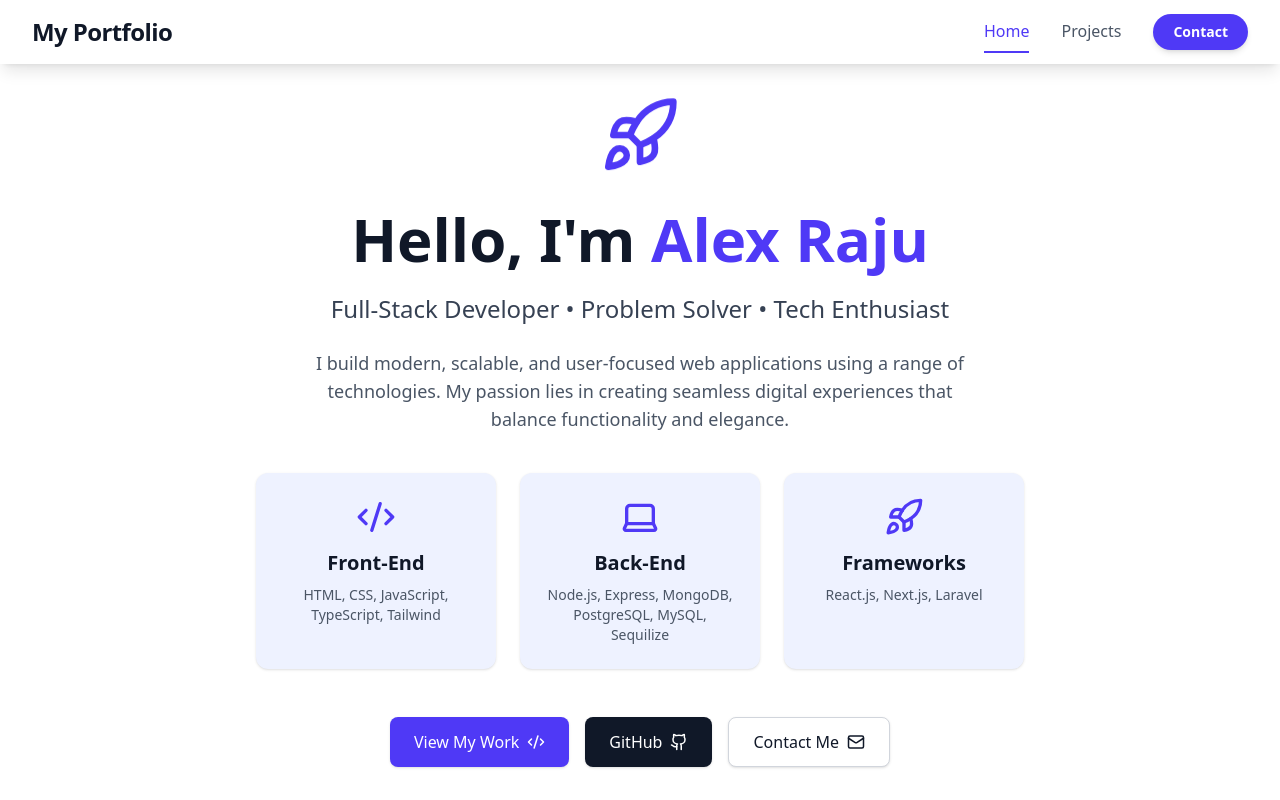
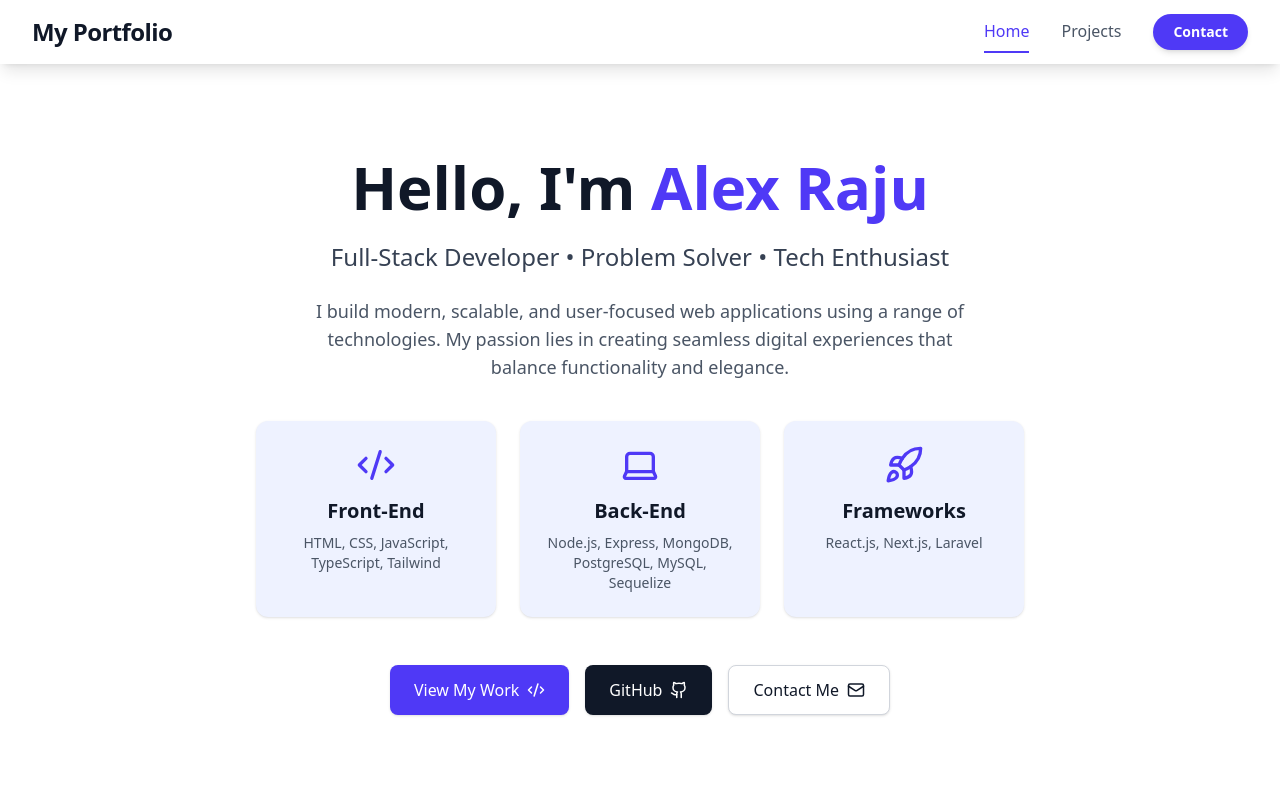
Before and after one commit to alexraju01/react-portfolio, a React (Vite) app: page / in a window 1280 px wide. Built offline with nearby package versions, Linux system fonts and the light colour scheme.

Commit message:
Added projects cards, made skill cards reusable

```diff
--- a/src/App.tsx
+++ b/src/App.tsx
@@ -3,6 +3,7 @@ import Header from "./components/Header";
 import "./App.css";
 import HomePage from "./pages/HomePage";
 import ProjectsPage from "./pages/ProjectsPage";
+import ProjectDetailPage from "./pages/ProjectDetailPage";
 
 function App() {
 	return (
@@ -11,6 +12,7 @@ function App() {
 			<Routes>
 				<Route path='/' element={<HomePage />} />
 				<Route path='/projects' element={<ProjectsPage />} />
+				<Route path='/projects/:id' element={<ProjectDetailPage />} />
 			</Routes>
 		</Router>
 	);
--- a/src/components/SkillCard.tsx
+++ b/src/components/SkillCard.tsx
@@ -1,6 +1,4 @@
-import { Code2, Icon, Laptop, Rocket } from "lucide-react";
-
-type IconName = "Code2" | "Laptop" | "Rocket";
+import { Code2, Laptop, Rocket } from "lucide-react";
 
 interface SkillCardProps {
 	iconName: IconName;
@@ -14,6 +12,8 @@ const iconMap = {
 	Rocket: Rocket,
 };
 
+export type IconName = keyof typeof iconMap;
+
 const SkillCard = ({ iconName, title, skills }: SkillCardProps) => {
 	const IconComponent = iconMap[iconName];
 	return (
--- /dev/null
+++ b/src/data/projects.ts
@@ -0,0 +1,51 @@
+export const projects = [
+	{
+		id: "portfolio",
+		title: "Portfolio Website",
+		description:
+			"A modern portfolio built using React and Tailwind CSS. Fully responsive with smooth animations.",
+		longDescription:
+			"This project showcases my personal brand and work. It includes an elegant homepage, projects section, and contact form. The website is built with React, Tailwind CSS, and optimized for both performance and accessibility.",
+		tags: ["React", "Tailwind", "JavaScript"],
+		features: [
+			"Fully responsive design",
+			"Modern animations",
+			"Fast load times",
+			"Component-based architecture",
+		],
+		image: "/projects/portfolio.png",
+		github: "https://github.com/your-link",
+		demo: "https://your-demo-link.com",
+	},
+
+	{
+		id: "task-manager",
+		title: "Task Manager App",
+		description: "A full-stack task manager with authentication and real-time features.",
+		longDescription:
+			"A productivity-focused application with JWT authentication, CRUD tasks, and real-time updates using sockets. Built with MERN stack.",
+		tags: ["Node.js", "MongoDB", "React", "Express"],
+		features: [
+			"User authentication",
+			"Create, edit, delete tasks",
+			"Real-time updates",
+			"Clean UI",
+		],
+		image: "/projects/taskapp.png",
+		github: "https://github.com/your-link",
+		demo: "https://your-demo-link.com",
+	},
+
+	{
+		id: "ecommerce",
+		title: "E-Commerce Store",
+		description: "A scalable online store with Stripe payments and product filtering.",
+		longDescription:
+			"This e-commerce store has a full checkout system with Stripe payments, product search, filtering, and admin panel.",
+		tags: ["Next.js", "Stripe", "Tailwind"],
+		features: ["Online payments", "Admin dashboard", "Product filtering", "Fast Next.js routing"],
+		image: "/projects/ecommerce.png",
+		github: "https://github.com/your-link",
+		demo: "https://your-demo-link.com",
+	},
+];
--- /dev/null
+++ b/src/data/skills.tsx
@@ -0,0 +1,25 @@
+import type { IconName } from "../components/SkillCard";
+
+type Skill = {
+	iconName: IconName;
+	title: string;
+	skills: string;
+};
+
+export const skills: Skill[] = [
+	{
+		iconName: "Code2",
+		title: "Front-End",
+		skills: "HTML, CSS, JavaScript, TypeScript, Tailwind",
+	},
+	{
+		iconName: "Laptop",
+		title: "Back-End",
+		skills: "Node.js, Express, MongoDB, PostgreSQL, MySQL, Sequelize",
+	},
+	{
+		iconName: "Rocket",
+		title: "Frameworks",
+		skills: "React.js, Next.js, Laravel",
+	},
+];
--- a/src/pages/HomePage.tsx
+++ b/src/pages/HomePage.tsx
@@ -1,10 +1,10 @@
-import { Code2, Github, Laptop, Mail, Rocket } from "lucide-react";
+import { Code2, Github, Mail } from "lucide-react";
+import { skills } from "../data/skills";
+import SkillCard from "../components/SkillCard";
 
 const HomePage = () => {
 	return (
-		<div className='min-h-[calc(100vh-64px)] flex flex-col items-center justify-center text-center p-8 bg-white'>
-			<Rocket className='text-indigo-600 w-20 h-20 mb-6 animate-bounce' />
-
+		<div className='min-h-[calc(100vh-64px)] flex  flex-col items-center justify-center text-center p-8 bg-white'>
 			<h1 className='text-5xl sm:text-6xl font-extrabold text-gray-900 leading-tight mb-4'>
 				Hello, I'm <span className='text-indigo-600'>Alex Raju</span>
 			</h1>
@@ -21,25 +21,14 @@ const HomePage = () => {
 
 			{/* Skills Section */}
 			<div className='grid grid-cols-1 sm:grid-cols-3 gap-6 mb-12 w-full max-w-3xl'>
-				<div className='p-6 rounded-xl bg-indigo-50 hover:bg-indigo-100 transition shadow'>
-					<Code2 className='w-10 h-10 text-indigo-600 mb-3 mx-auto' />
-					<h3 className='font-bold text-gray-900 text-xl'>Front-End</h3>
-					<p className='text-gray-600 text-sm mt-2'>HTML, CSS, JavaScript, TypeScript, Tailwind</p>
-				</div>
-
-				<div className='p-6 rounded-xl bg-indigo-50 hover:bg-indigo-100 transition shadow'>
-					<Laptop className='w-10 h-10 text-indigo-600 mb-3 mx-auto' />
-					<h3 className='font-bold text-gray-900 text-xl'>Back-End</h3>
-					<p className='text-gray-600 text-sm mt-2'>
-						Node.js, Express, MongoDB, PostgreSQL, MySQL, Sequilize{" "}
-					</p>
-				</div>
-
-				<div className='p-6 rounded-xl bg-indigo-50 hover:bg-indigo-100 transition shadow'>
-					<Rocket className='w-10 h-10 text-indigo-600 mb-3 mx-auto' />
-					<h3 className='font-bold text-gray-900 text-xl'>Frameworks</h3>
-					<p className='text-gray-600 text-sm mt-2'>React.js, Next.js, Laravel</p>
-				</div>
+				{skills.map((skill, index) => (
+					<SkillCard
+						key={index}
+						iconName={skill.iconName}
+						title={skill.title}
+						skills={skill.skills}
+					/>
+				))}
 			</div>
 
 			{/* Buttons */}
--- /dev/null
+++ b/src/pages/ProjectDetailPage.tsx
@@ -0,0 +1,39 @@
+import { useParams } from "react-router-dom";
+
+import { ExternalLink, Github } from "lucide-react";
+import { projects } from "../data/projects";
+
+const ProjectDetailPage = () => {
+	const { id } = useParams();
+	const project = projects.find((p) => p.id === id);
+
+	if (!project) return <h1 className='text-center mt-20'>Project Not Found</h1>;
+
+	return (
+		<div className='max-w-4xl mx-auto px-6 py-20'>
+			<h1 className='text-5xl font-bold text-gray-900 mb-6'>{project.title}</h1>
+			<img src={project.image} className='w-full rounded-xl shadow mb-10' />
+			<p className='text-lg text-gray-700 mb-8'>{project.longDescription}</p>
+
+			{/* Tags */}
+			<div className='flex flex-wrap gap-2 mb-8'>
+				{project.tags.map((tag, i) => (
+					<span key={i} className='px-3 py-1 text-sm bg-indigo-100 text-indigo-800 rounded-full'>
+						{tag}
+					</span>
+				))}
+			</div>
+
+			<div className='flex gap-4'>
+				<a href={project.github} className='px-6 py-3 bg-gray-900 text-white rounded-lg flex gap-2'>
+					<Github size={18} /> GitHub
+				</a>
+				<a href={project.demo} className='px-6 py-3 bg-indigo-600 text-white rounded-lg flex gap-2'>
+					<ExternalLink size={18} /> Live Demo
+				</a>
+			</div>
+		</div>
+	);
+};
+
+export default ProjectDetailPage;
--- a/src/pages/ProjectsPage.tsx
+++ b/src/pages/ProjectsPage.tsx
@@ -1,13 +1,67 @@
-import { LayoutList } from "lucide-react";
+import { ExternalLink, Github } from "lucide-react";
+import { Link } from "react-router-dom";
+import { projects } from "../data/projects";
 
 const ProjectsPage = () => {
 	return (
-		<div className='min-h-[calc(100vh-64px)] flex flex-col items-center justify-center text-center p-8 bg-white'>
-			<LayoutList className='text-indigo-500 w-16 h-16 mb-4' />
-			<h1 className='text-5xl font-extrabold text-indigo-600 mb-3'>This is project page</h1>
-			<p className='text-xl text-gray-600 max-w-2xl'>
-				A collection of my best work, spanning various technologies and domains.
+		<div className='min-h-screen bg-white px-6 py-20'>
+			<h1 className='text-5xl font-extrabold text-center text-gray-900 mb-8'>
+				My <span className='text-indigo-600'>Projects</span>
+			</h1>
+
+			<p className='text-lg text-gray-600 text-center max-w-2xl mx-auto mb-14 '>
+				Here are some of the projects I've built — combining clean UI, strong backend logic, and
+				modern tools.
 			</p>
+
+			<div className='grid sm:grid-cols-2 lg:grid-cols-3 gap-10 max-w-6xl mx-auto'>
+				{projects.map((project, idx) => (
+					<Link
+						to={`/projects/${project.id}`}
+						key={idx}
+						className='bg-white rounded-xl shadow-lg overflow-hidden border border-gray-100 hover:shadow-2xl transition block'>
+						{/* Project Image */}
+						<div className='overflow-hidden group'>
+							<img
+								src={project.image}
+								alt={project.title}
+								className='w-full h-48 object-cover group-hover:scale-110 transition duration-500'
+							/>
+						</div>
+
+						<div className='p-6'>
+							<h3 className='text-2xl font-bold text-gray-900 mb-2'>{project.title}</h3>
+							<p className='text-gray-600 text-sm mb-4'>{project.description}</p>
+
+							{/* Tags */}
+							<div className='flex flex-wrap gap-2 mb-4'>
+								{project.tags.map((tag, i) => (
+									<span
+										key={i}
+										className='bg-indigo-100 text-indigo-700 px-3 py-1 rounded-full text-xs font-medium'>
+										{tag}
+									</span>
+								))}
+							</div>
+
+							{/* Buttons */}
+							<div className='flex items-center gap-4'>
+								<button
+									onClick={(e) => e.preventDefault()}
+									className='flex items-center gap-2 px-4 py-2 bg-gray-900 text-white rounded-lg shadow hover:bg-gray-800 cursor-pointer transition'>
+									<Github size={18} /> Code
+								</button>
+
+								<button
+									onClick={(e) => e.preventDefault()}
+									className='flex items-center gap-2 text-indigo-600 font-medium hover:text-indigo-800 transition'>
+									<ExternalLink size={18} /> Live Demo
+								</button>
+							</div>
+						</div>
+					</Link>
+				))}
+			</div>
 		</div>
 	);
 };
```
